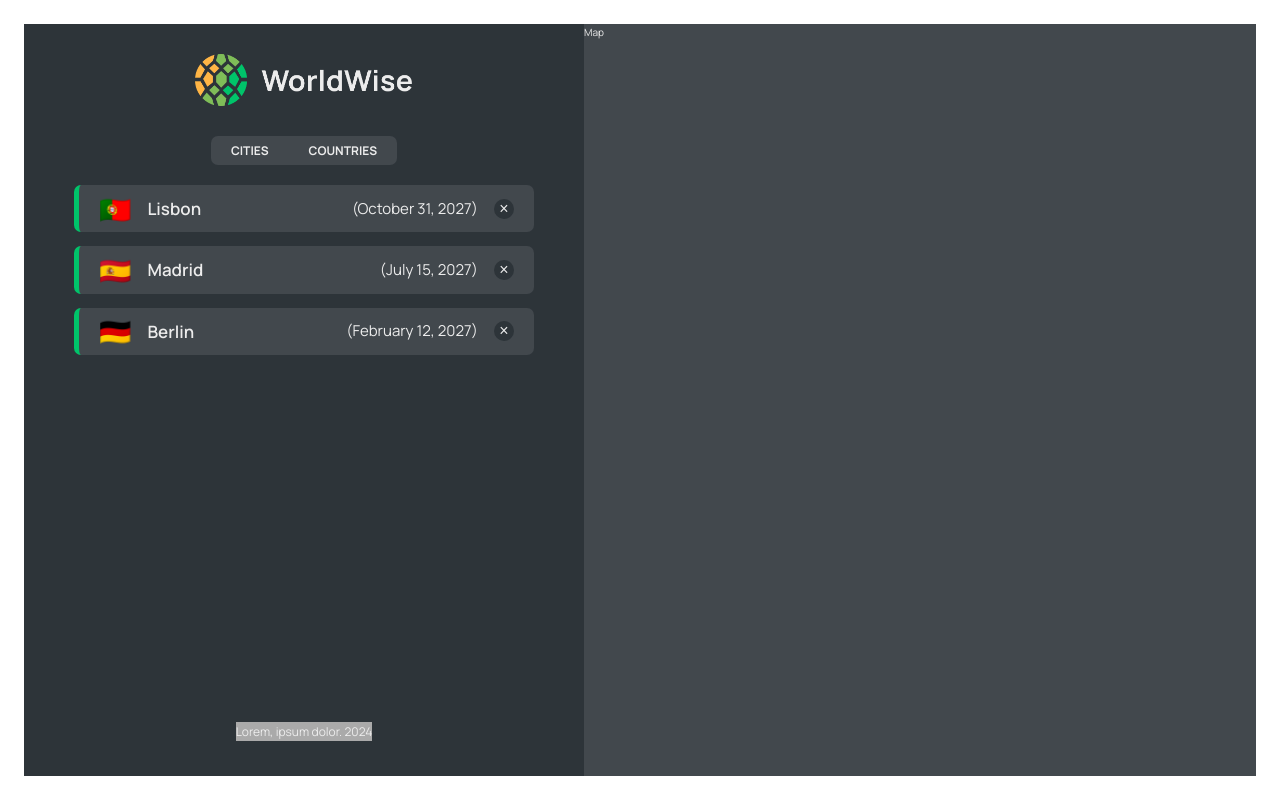
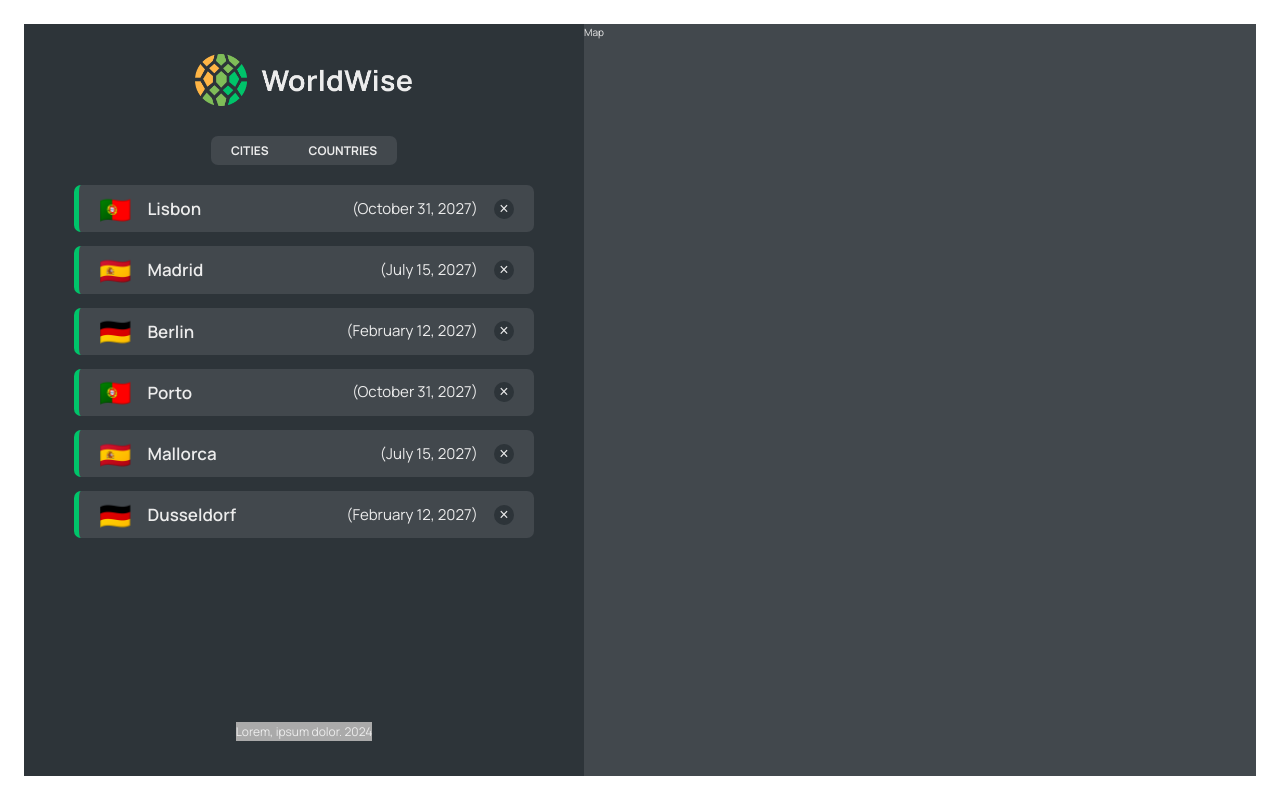
Before and after one commit to erenavar/world-trip, a React (Vite) app: page /app in a window 1280 px wide. Built offline with nearby package versions, Linux system fonts and the light colour scheme; data requests are answered from the project's data file.

Commit message:
create countries list and its css

```diff
--- a/data/cities.json
+++ b/data/cities.json
@@ -35,6 +35,42 @@
         "lng": 13.376933665713324
       },
       "id": 98443197
+    },
+     {
+      "cityName": "Porto",
+      "country": "Portugal",
+      "emoji": "🇵🇹",
+      "date": "2027-10-31T15:59:59.138Z",
+      "notes": "My favorite city so far!",
+      "position": {
+        "lat": 38.727881642324164,
+        "lng": -9.140900099907554
+      },
+      "id": 73930386
+    },
+    {
+      "cityName": "Mallorca",
+      "country": "Spain",
+      "emoji": "🇪🇸",
+      "date": "2027-07-15T08:22:53.976Z",
+      "notes": "",
+      "position": {
+        "lat": 40.46635901755316,
+        "lng": -3.7133789062500004
+      },
+      "id": 17806752
+    },
+    {
+      "cityName": "Dusseldorf",
+      "country": "Germany",
+      "emoji": "🇩🇪",
+      "date": "2027-02-12T09:24:11.863Z",
+      "notes": "Amazing 😃",
+      "position": {
+        "lat": 52.53586782505711,
+        "lng": 13.376933665713324
+      },
+      "id": 98443198
     }
   ]
 }
--- a/src/App.jsx
+++ b/src/App.jsx
@@ -7,6 +7,7 @@ import PageNotFound from "./pages/PageNotFound";
 import AppLayout from "./pages/AppLayout";
 import Login from "./pages/LoginPage";
 import CityList from "./components/CityList";
+import CountriesList from "./components/CountriesList";
 
 const BASE_URL = "http://localhost:9000";
 
@@ -49,7 +50,10 @@ export default function App() {
               path="cities"
               element={<CityList cities={cities} isLoading={isLoading} />}
             />
-            <Route path="countries" element={<p>Countries</p>} />
+            <Route
+              path="countries"
+              element={<CountriesList cities={cities} isLoading={isLoading} />}
+            />
             <Route path="form" element={<p>Form</p>} />
           </Route>
           <Route path="*" element={<PageNotFound />} />
--- /dev/null
+++ b/src/components/CountriesList.jsx
@@ -0,0 +1,20 @@
+import React from "react";
+import styles from "./CountriesList.module.css";
+import Spinner from "./Spinner";
+import CityItem from "./CityItem";
+import Message from "./Message";
+
+export default function CountriesList({ cities, isLoading }) {
+  if (isLoading) return <Spinner />;
+
+  if (!cities.length)
+    return <Message message="Add your first city by clicking on the map" />;
+
+  return (
+    <ul className={styles.countriesList}>
+      {cities.map((city) => (
+        <CityItem city={city} key={city.id} />
+      ))}
+    </ul>
+  );
+}
--- /dev/null
+++ b/src/components/CountriesList.module.css
@@ -0,0 +1,15 @@
+.countriesList {
+  width: 100%;
+  height: 65vh;
+  list-style: none;
+  overflow-y: scroll;
+  overflow-x: hidden;
+  display: flex;
+  flex-direction: column;
+  gap: 1.4rem;
+
+  /* display: grid;
+  grid-template-columns: 1fr 1fr;
+  align-content: start;
+  gap: 1.6rem; */
+}
```
